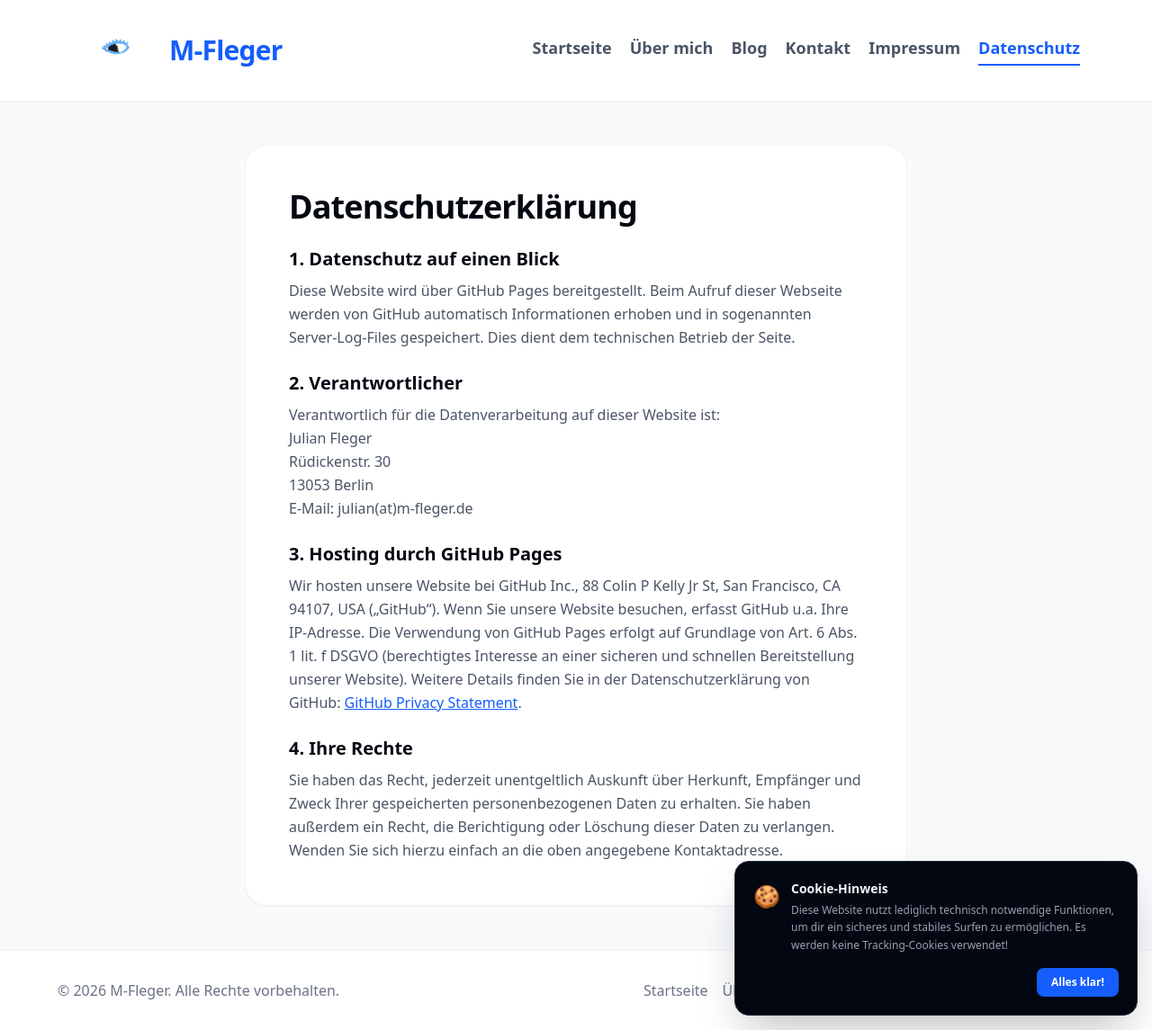
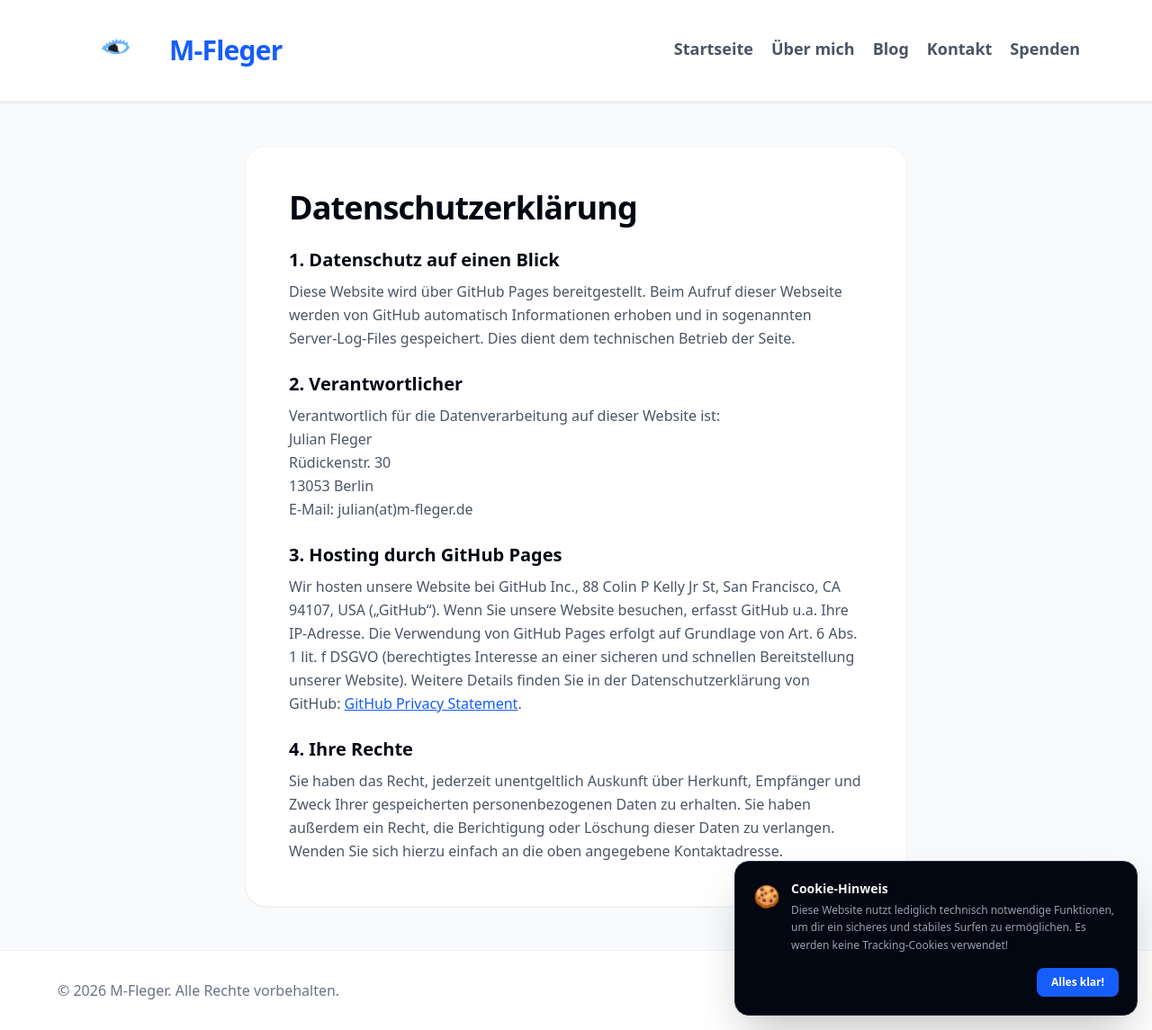
Before and after one commit to julian13053/julian13053.github.io, a Jekyll site: the page built from datenschutz.md, in a window 1280 px wide and 1145 px high. Shown: the whole window at 90% size. Built offline with Jekyll 4.4.1, drawn with Linux system fonts in a browser that asks for light colours.

Commit message:
Update datenschutz.md

```diff
--- a/datenschutz.md
+++ b/datenschutz.md
@@ -14,20 +14,7 @@
 
     <!-- NAVIGATION -->
     <nav class="bg-white border-b border-gray-100 sticky top-0 z-50 shadow-xs">
-        <div class="max-w-6xl mx-auto px-4 py-4 flex flex-col md:flex-row justify-between items-center gap-4">
-            <a href="index.html" class="flex items-center gap-3 group no-underline text-current">
-                <img src="auge-logo.jpg" alt="M-Fleger Logo" class="w-16 h-14 md:w-24 md:h-20 rounded-xl md:rounded-2xl object-contain">
-                <span class="text-2xl md:text-3xl font-black tracking-tight text-blue-600">M-Fleger</span>
-            </a>
-            <div class="flex flex-wrap justify-center gap-x-5 gap-y-2 font-semibold text-gray-600 text-base md:text-lg">
-                <a href="index.html" class="hover:text-blue-600 hover:border-b-2 hover:border-blue-600 pb-1 no-underline">Startseite</a>
-                <a href="ueber-mich.html" class="hover:text-blue-600 hover:border-b-2 hover:border-blue-600 pb-1 no-underline">Über mich</a>
-                <a href="blog.html" class="hover:text-blue-600 hover:border-b-2 hover:border-blue-600 pb-1 no-underline">Blog</a>
-                <a href="kontakt.html" class="hover:text-blue-600 hover:border-b-2 hover:border-blue-600 pb-1 no-underline">Kontakt</a>
-                <a href="impressum.html" class="hover:text-blue-600 hover:border-b-2 hover:border-blue-600 pb-1 no-underline">Impressum</a>
-                <a href="datenschutz.html" class="text-blue-600 border-b-2 border-blue-600 pb-1 no-underline">Datenschutz</a>
-            </div>
-        </div>
+        {% include navigation.html %}
     </nav>
 
     <!-- INHALT -->
@@ -62,19 +49,7 @@
     </main>
 
     <!-- FOOTER -->
-    <footer class="bg-white border-t border-gray-100 py-8 px-4 text-center text-gray-500 font-medium">
-        <div class="max-w-6xl mx-auto flex flex-col md:flex-row justify-between items-center gap-4">
-            <p>&copy; 2026 M-Fleger. Alle Rechte vorbehalten.</p>
-            <div class="flex flex-wrap justify-center gap-4">
-                <a href="index.html" class="hover:text-blue-600 transition-colors no-underline">Startseite</a>
-                <a href="ueber-mich.html" class="hover:text-blue-600 transition-colors no-underline">Über mich</a>
-                <a href="blog.html" class="hover:text-blue-600 transition-colors no-underline">Blog</a>
-                <a href="kontakt.html" class="hover:text-blue-600 transition-colors no-underline">Contact</a>
-                <a href="impressum.html" class="hover:text-blue-600 transition-colors no-underline">Impressum</a>
-                <a href="datenschutz.html" class="hover:text-blue-600 transition-colors no-underline">Datenschutz</a>
-            </div>
-        </div>
-    </footer>
+    {% include footer.html %}
 
     {% include cookie-banner.html %}
 </body>
```
